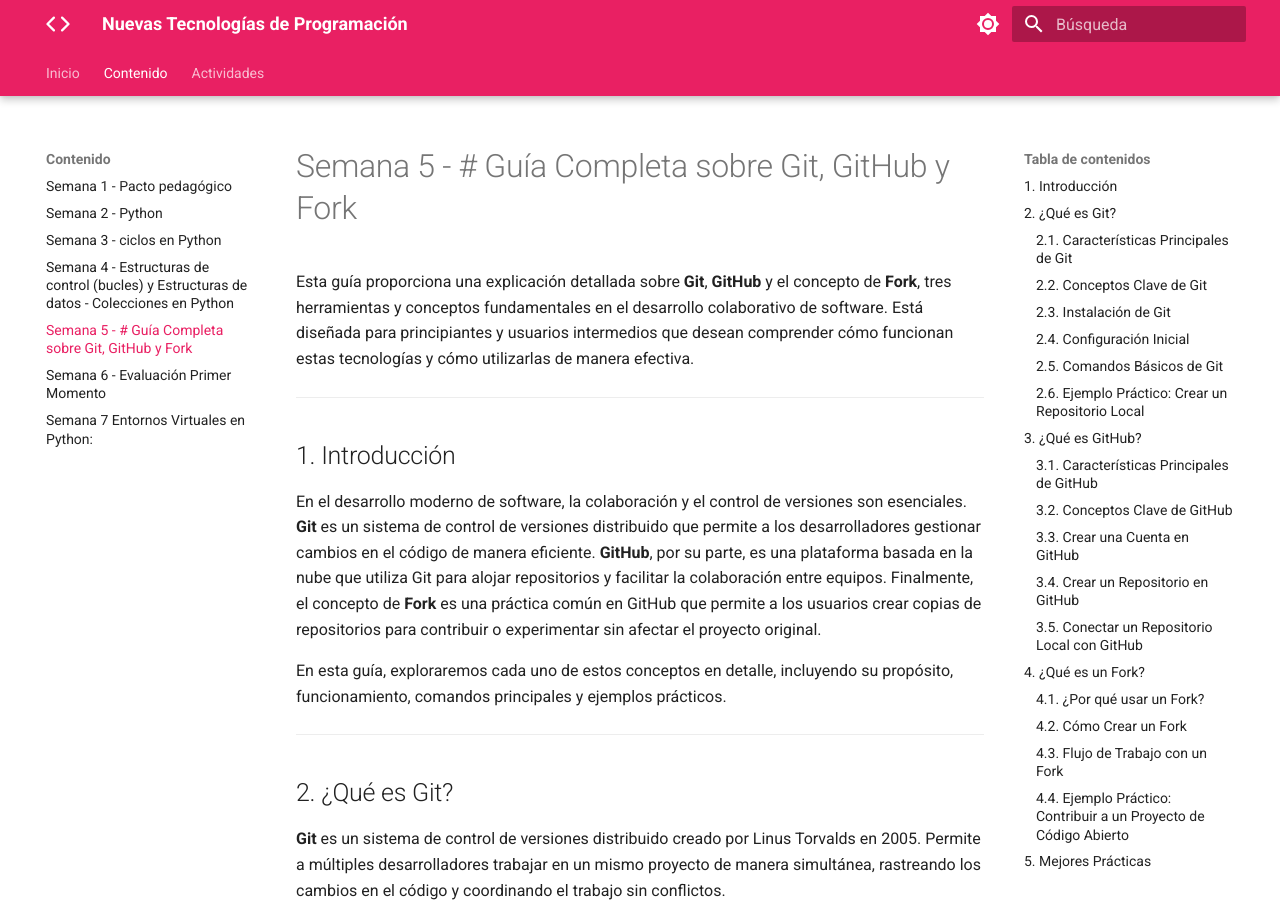
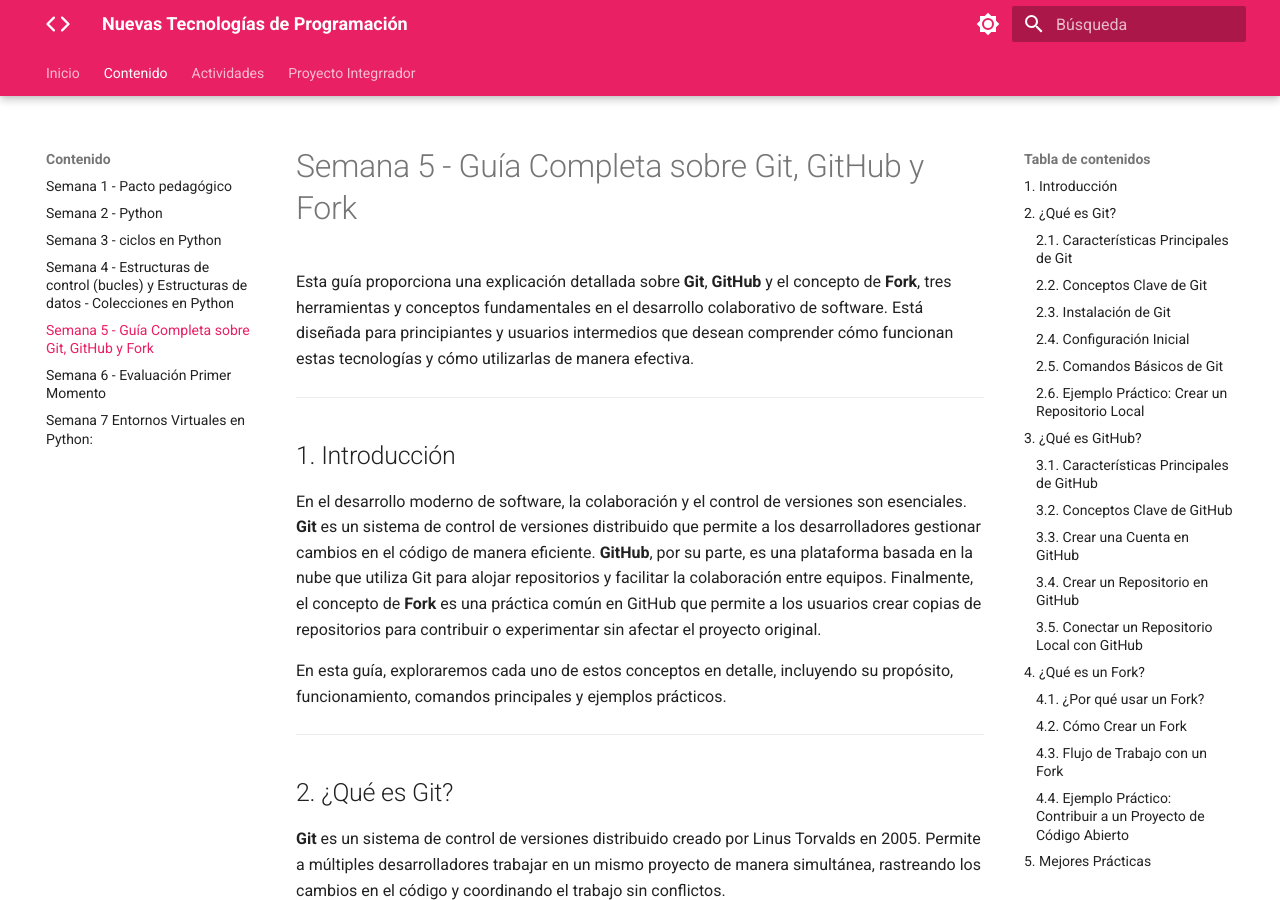
Before and after one commit to jfinfocesde/25ntp, an MkDocs documentation site: the page built from docs/content/p5.md, in a window 1280 px wide and 900 px high. Built offline with MkDocs 1.6.1 and Material for MkDocs 9.7.7, drawn with Linux system fonts in a browser that asks for light colours.

Commit message:
21-08-2025

```diff
--- a/docs/content/p5.md
+++ b/docs/content/p5.md
@@ -1,4 +1,4 @@
-#  Semana 5 - # Guía Completa sobre Git, GitHub y Fork
+#  Semana 5 - Guía Completa sobre Git, GitHub y Fork
 
 Esta guía proporciona una explicación detallada sobre **Git**, **GitHub** y el concepto de **Fork**, tres herramientas y conceptos fundamentales en el desarrollo colaborativo de software. Está diseñada para principiantes y usuarios intermedios que desean comprender cómo funcionan estas tecnologías y cómo utilizarlas de manera efectiva.
 
--- a/mkdocs.yml
+++ b/mkdocs.yml
@@ -93,6 +93,10 @@
       - activities/p2.md
       - activities/p3.md
 
+  - Proyecto Integrrador:
+      - pi/p1.md
+
+
 
 plugins:
   - search
```
Also changed, not shown: docs/pi/p1.md (added, +19 -0 lines).
